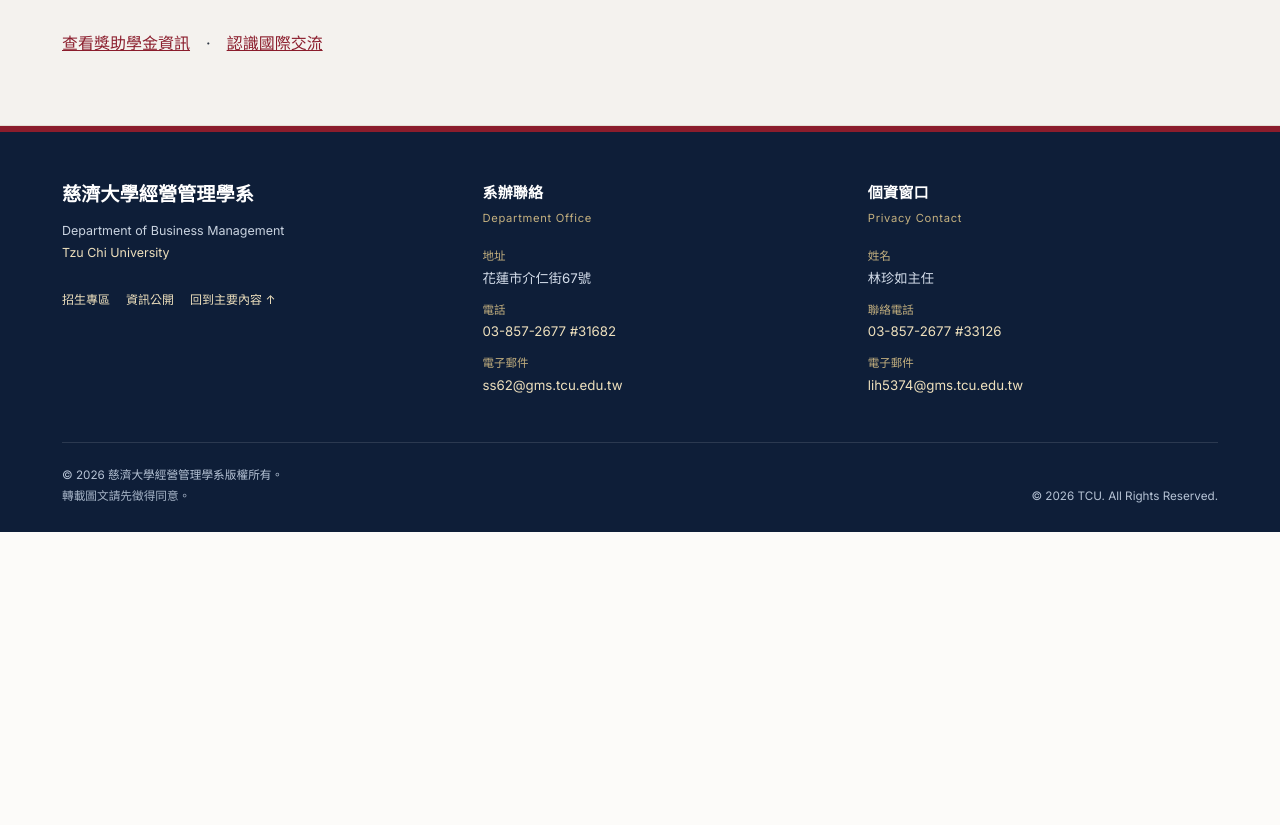
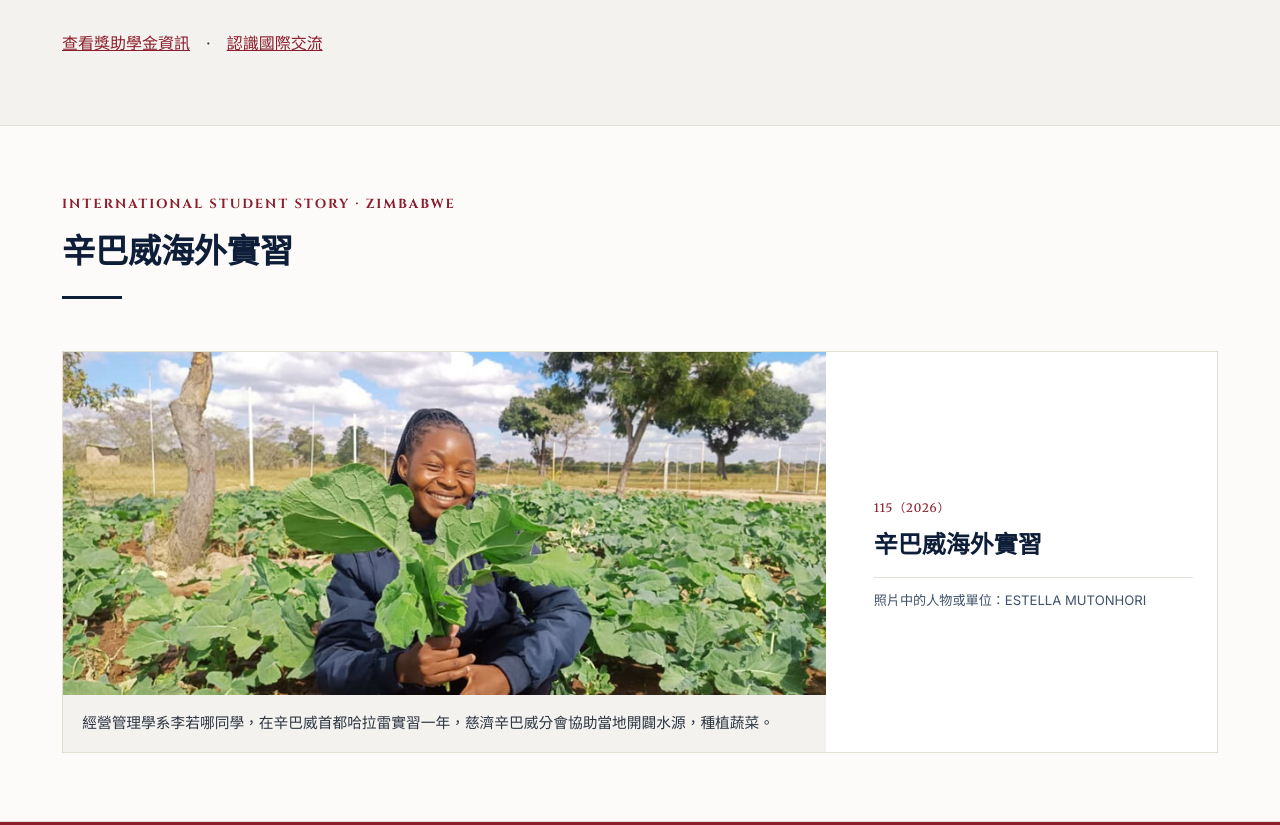
Before and after one commit to bagilu/P144, a plain HTML site: page p52.html in a window 1280 px wide. Shown: the part 905-1730 px from the top of the page. Before the commit the page ends 1437 px from the top, so only its background shows below. Drawn offline with Linux system fonts and the light colour scheme; a web font is replaced by a local one.

Commit message:
Add Zimbabwe internship story to P52

```diff
--- a/assets/css/components.css
+++ b/assets/css/components.css
@@ -720,3 +720,11 @@ html{scroll-padding-top:115px}
 
 .p144-international-photo-natural{height:auto;min-height:0;max-height:none;align-self:start}
 .p144-international-photo-natural img{height:auto;min-height:0;flex:none;aspect-ratio:976/732;object-fit:contain}
+
+.p144-international-story{display:grid;grid-template-columns:minmax(0,1.35fr) minmax(250px,.65fr);align-items:center;gap:1.5rem;background:#fff;border:1px solid var(--p144-border-light)}
+.p144-international-story-figure{margin:0;background:#f4f2ee}
+.p144-international-story-figure img{display:block;width:100%;height:auto;aspect-ratio:865/389;object-fit:contain}
+.p144-international-story-figure figcaption{padding:1rem 1.2rem;color:var(--p144-text);font-size:.92rem;line-height:1.75}
+.p144-international-story-copy{padding:1.5rem}
+.p144-international-story-copy h3{margin:.45rem 0 1rem;color:var(--p144-navy);font-family:var(--p144-font-serif);font-size:1.5rem;line-height:1.4}
+@media(max-width:760px){.p144-international-story{grid-template-columns:1fr}.p144-international-story-copy{padding:1.2rem}}
--- a/p52.html
+++ b/p52.html
@@ -42,6 +42,24 @@
     <p class="p144-section-link"><a href="p53.html">查看獎助學金資訊</a>　·　<a href="p43.html">認識國際交流</a></p>
   </div>
 </section>
+<section class="p144-academic-section p144-international-story-section" aria-labelledby="zimbabwe-internship-title">
+  <div class="p144-container">
+    <div class="p144-section-pretitle">INTERNATIONAL STUDENT STORY · ZIMBABWE</div>
+    <h2 id="zimbabwe-internship-title" class="p144-section-title-large">辛巴威海外實習</h2>
+    <div class="p144-section-divider"></div>
+    <article class="p144-international-story">
+      <figure class="p144-international-story-figure">
+        <img src="graph/P52/zimbabwe-overseas-internship.jpg" alt="辛巴威蔬菜田中，一名女性微笑並手持蔬菜苗。" width="865" height="389" loading="lazy" decoding="async">
+        <figcaption>經營管理學系李若哪同學，在辛巴威首都哈拉雷實習一年，慈濟辛巴威分會協助當地開闢水源，種植蔬菜。</figcaption>
+      </figure>
+      <div class="p144-international-story-copy">
+        <span class="p144-eyebrow">115（2026）</span>
+        <h3>辛巴威海外實習</h3>
+        <p class="p144-work-meta">照片中的人物或單位：ESTELLA MUTONHORI</p>
+      </div>
+    </article>
+  </div>
+</section>
 </main>
 <div id="site-footer"><footer class="p144-layout-fallback">慈濟大學 經營管理學系</footer></div>
 </body>
```
Also changed, not shown: graph/P52/zimbabwe-overseas-internship.jpg (added).
